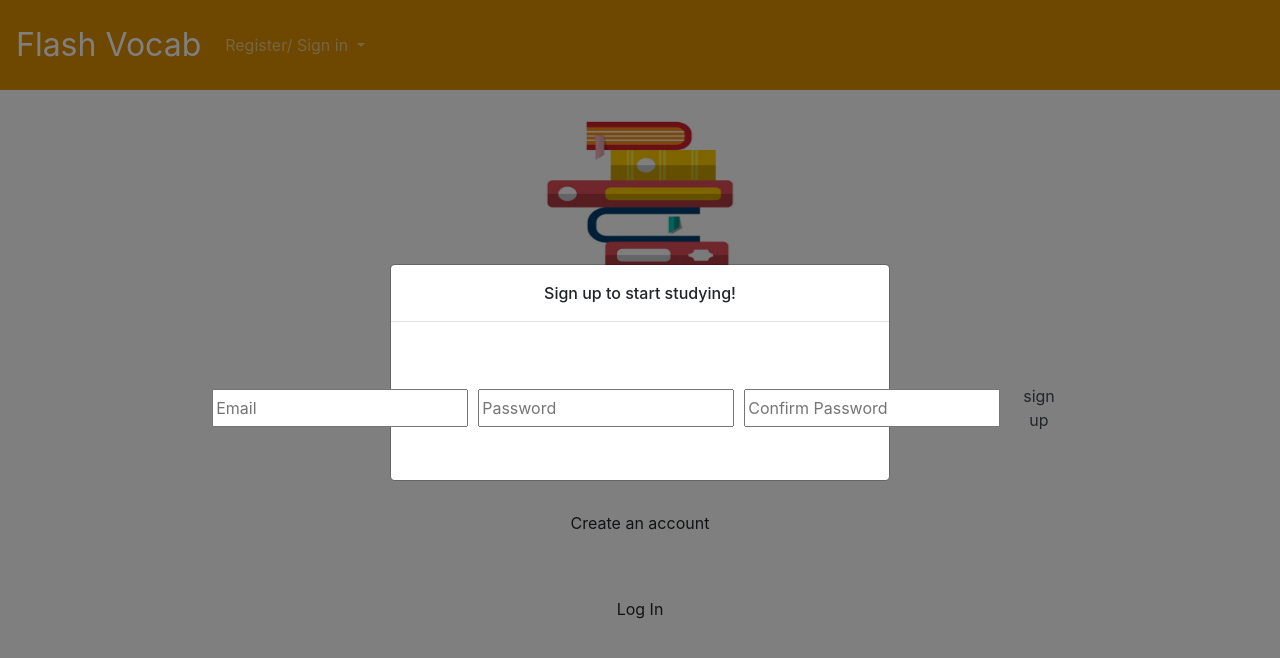
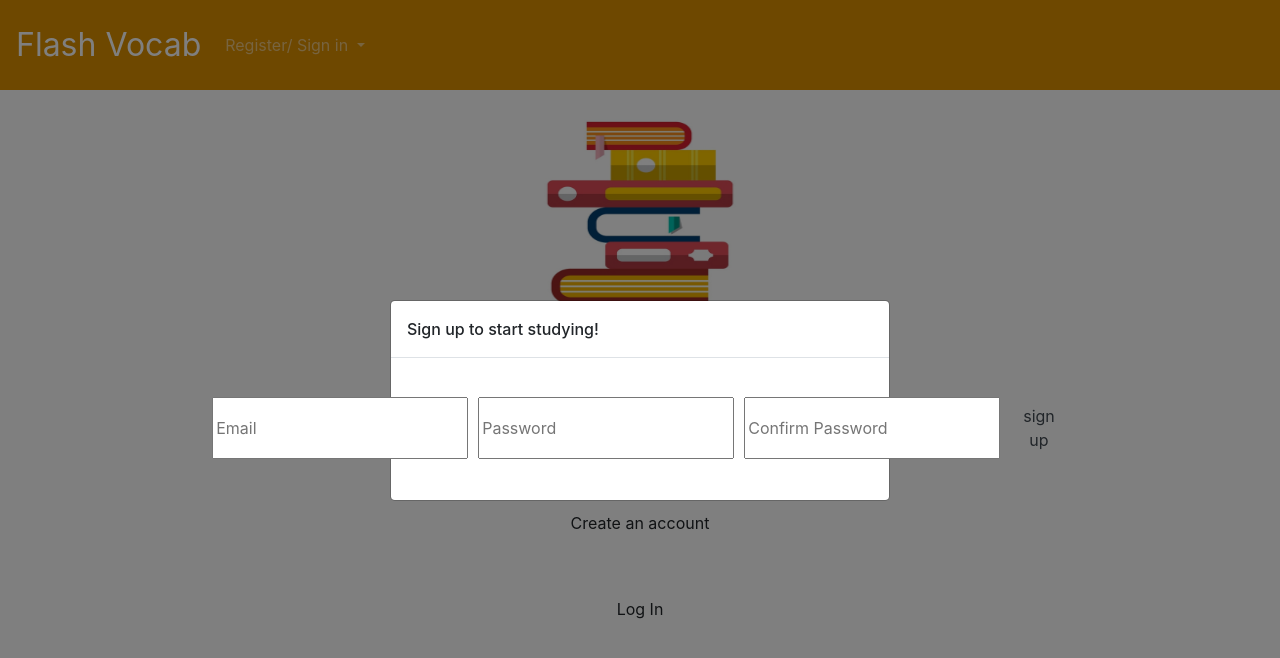
Before and after one commit to jenfox4/flash-vocab-client, a website built with webpack: page index.html in a window 1280 px wide. Both pictures are taken after a click on the button "Create an account". Built offline with nearby package versions, Linux system fonts and the light colour scheme; some icons are missing.

Commit message:
Updated modals

```diff
--- a/assets/styles/index.scss
+++ b/assets/styles/index.scss
@@ -55,38 +55,26 @@ img {
 
 // Modal style
 .modal-content {
-
   h5 {
     font-size: 1em;
-  }
-}
-
-.modal-header {
-  display: block;
-  text-align: center;
-}
+   }
+ }
 
 .modal-body {
-  align-self: center;
-}
-
-.modal-dialog {
+  align-items: center;
   display: flex;
-  margin: auto;
-  width: auto;
+  justify-content: center;
 }
 
 fieldset {
-  align-items: center;
+  display: flex;
   border: 0;
-  display: flex;
-  justify-content: center;
   padding-bottom: 20px;
   input {
+    display: flex;
     margin: 5px;
   }
   button {
-    align-self: center;
     display: flex;
     margin: 5px;
   }
@@ -229,6 +217,9 @@ fieldset {
 }
 
 @media screen and (max-width: 600px) {
+  // .modal {
+  //   width: 80%;
+  // }
   img {
     height: 50%;
     width: 50%;
--- a/index.html
+++ b/index.html
@@ -12,7 +12,7 @@
       <script src="public/vendor.js" type="text/javascript" charset="utf-8" defer></script>
       <script src="public/application.js" type="text/javascript" charset="utf-8" defer></script>
     </head>
-<body>
+<body class="bootstrap-fs-modal">
 
 <!--Nav bar  -->
 <nav class="navbar navbar-expand-lg navbar-dark">
@@ -86,7 +86,7 @@
   </div>
 
     <!-- Sign up modal -->
-    <div class="modal fade" id="sign-up-modal" tabindex="-1" role="dialog" aria-hidden="true">
+    <div class="modal fade modal-fullscreen" id="sign-up-modal" tabindex="-1" role="dialog" aria-hidden="true">
       <div class="modal-dialog modal-dialog-centered" role="document">
         <div class="modal-content">
           <div class="modal-header">
@@ -112,7 +112,7 @@
 
 
       <!-- Sign in modal -->
-      <div class="modal fade" id="sign-in-modal" tabindex="-1" role="dialog" aria-hidden="true">
+      <div class="modal fade modal-fullscreen" id="sign-in-modal" tabindex="-1" role="dialog" aria-hidden="true">
         <div class="modal-dialog modal-dialog-centered" role="document">
           <div class="modal-content">
             <div class="modal-header">
--- a/package.json
+++ b/package.json
@@ -9,6 +9,7 @@
   "dependencies": {
     "babel-polyfill": "^6.26.0",
     "bootstrap": "^4.1.2",
+    "bootstrap4-fs-modal": "^0.1.5",
     "jquery": "^3.3.1",
     "popper.js": "^1.14.3"
   },
```
Also changed, not shown: 1 other file.
